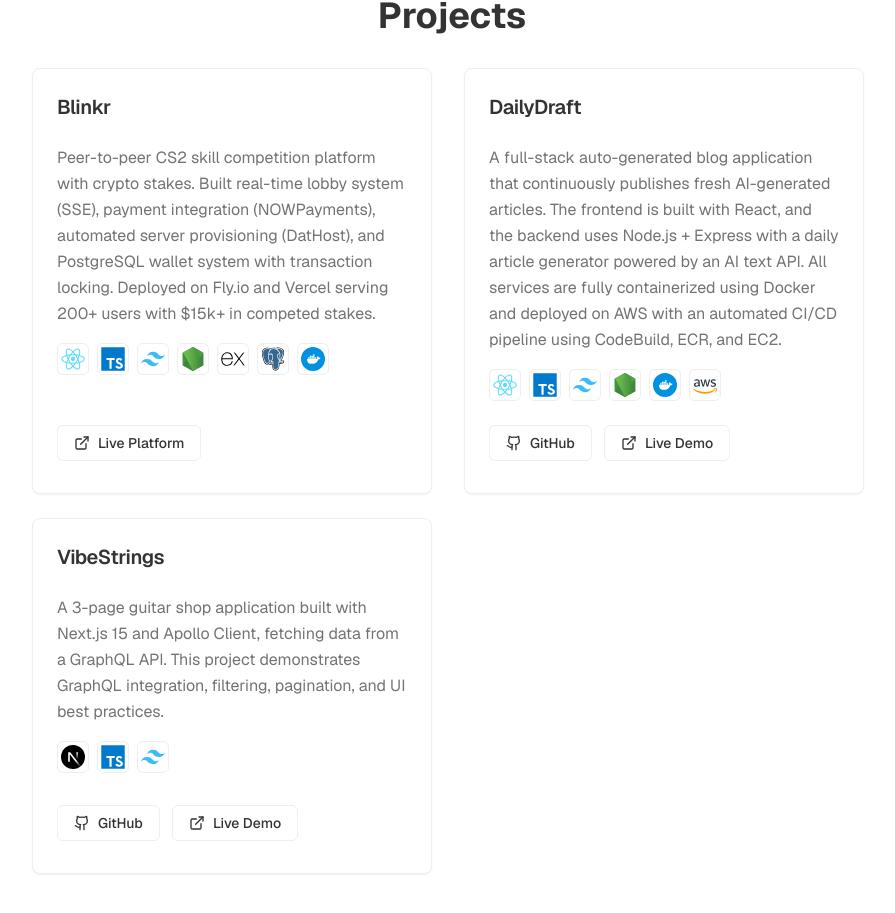
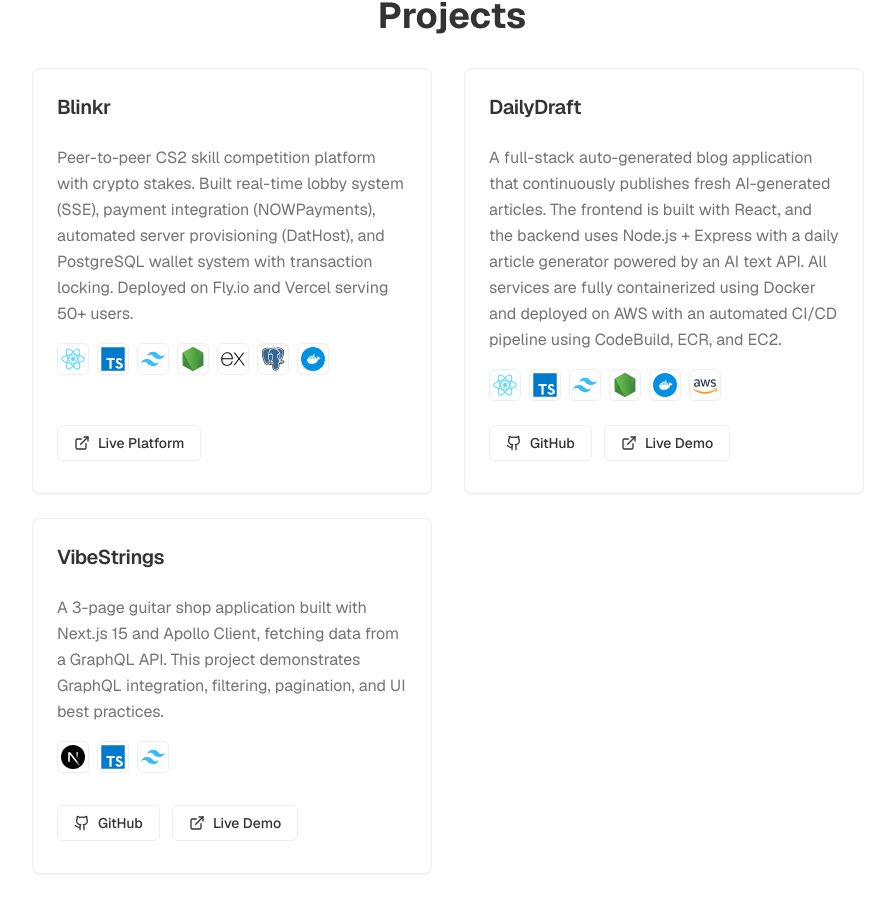
Before and after one commit to ronrustemi123/Portfolio, a Next.js app: page / in a window 1280 px wide. Shown: the part 2322-3235 px from the top of the page, without its empty margins (188-1083 px from the left). Built offline with nearby package versions, Linux system fonts and the light colour scheme.

Commit message:
Revise Blinkr project description
Updated project description for Blinkr to reflect user count.

```diff
--- a/data/portfolio.ts
+++ b/data/portfolio.ts
@@ -92,7 +92,7 @@ export const portfolioData: PortfolioData = {
     {
       title: "Blinkr",
       description:
-      "Peer-to-peer CS2 skill competition platform with crypto stakes. Built real-time lobby system (SSE), payment integration (NOWPayments), automated server provisioning (DatHost), and PostgreSQL wallet system with transaction locking. Deployed on Fly.io and Vercel serving 200+ users with $15k+ in competed stakes.",
+      "Peer-to-peer CS2 skill competition platform with crypto stakes. Built real-time lobby system (SSE), payment integration (NOWPayments), automated server provisioning (DatHost), and PostgreSQL wallet system with transaction locking. Deployed on Fly.io and Vercel serving 50+ users.",
       technologies: [
         { name: "React", color: "blue" },
         { name: "TypeScript", color: "blue" },
```
